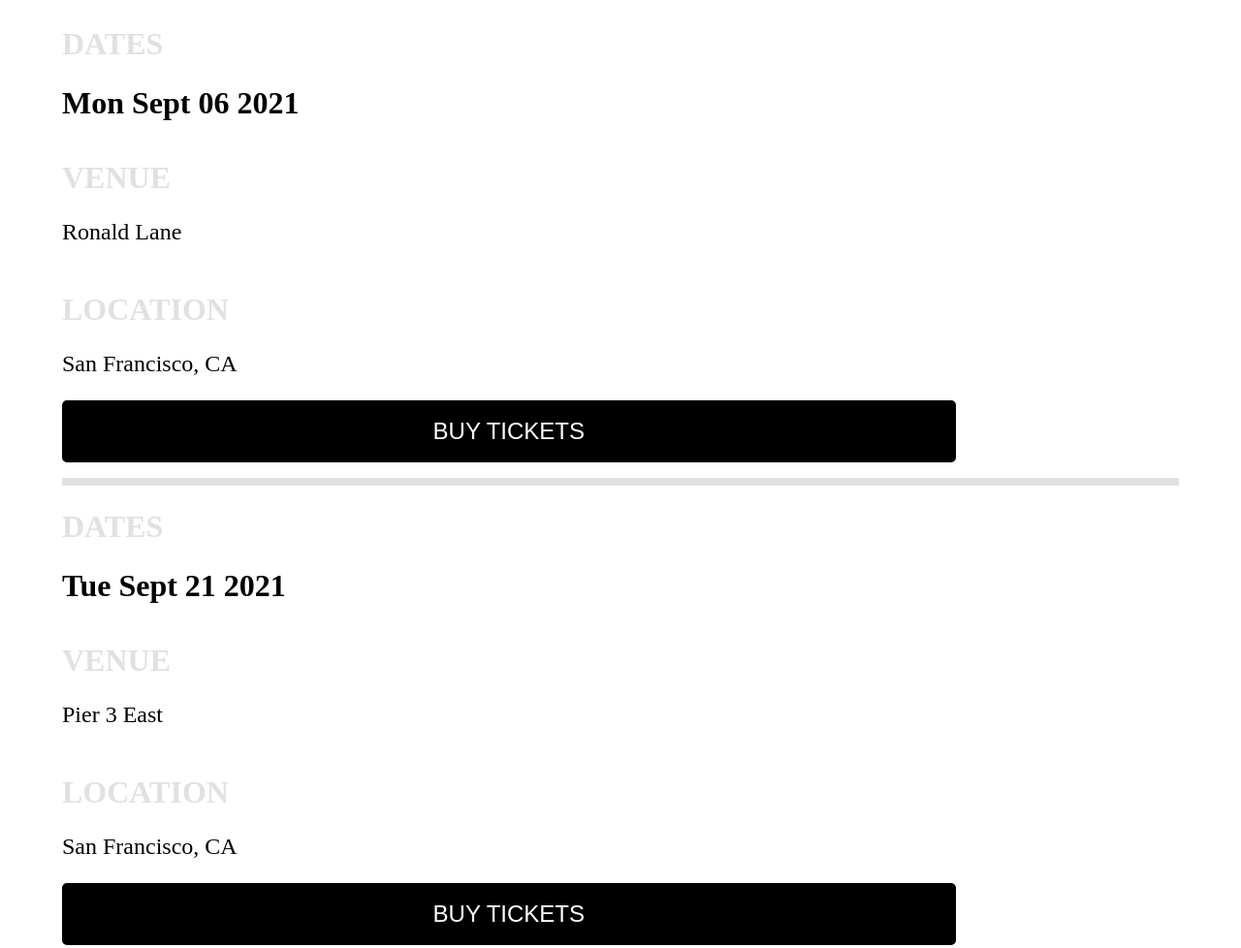
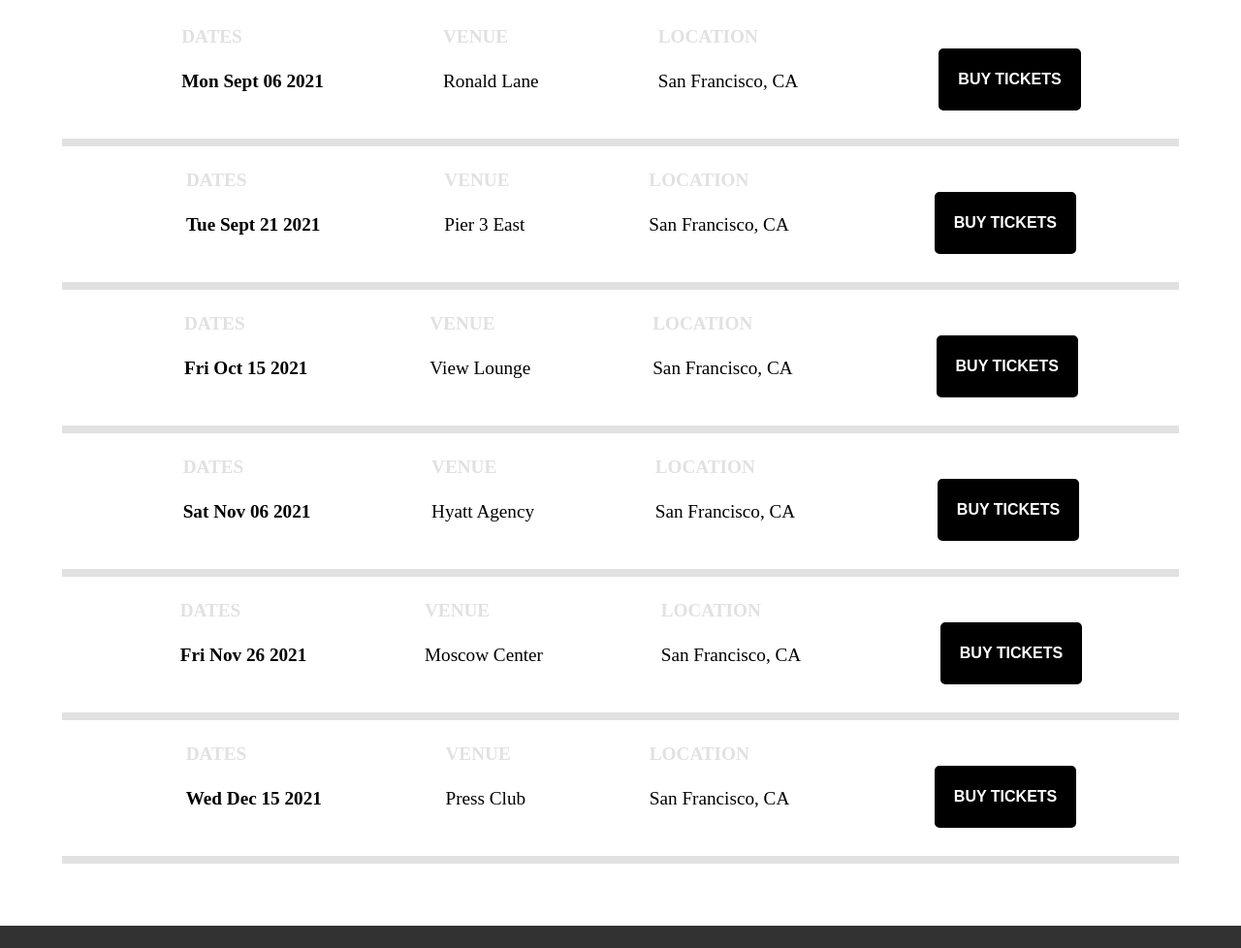
Before and after one commit to TAA-DSA/tasdeed-aziz-bandsite, a plain HTML site: page pages/shows.html in a window 1280 px wide. Shown: the part 818-1796 px from the top of the page at 97% size. Drawn offline with Linux system fonts and the light colour scheme; files whose address does not match are found by name.

Commit message:
table update after final submission

```diff
--- a/pages/shows.html
+++ b/pages/shows.html
@@ -45,72 +45,120 @@
 <section class="ticket__table">
     <h1 class="ticket__header">Shows</h1>
     <div class="ticket__box">
-
+         <div>
             <h2 class= "ticket__table--dates" >DATES</h2>
             <p class="ticket__table--schedule"> Mon Sept 06 2021 </p>
+        </div>
+
+        <div>
             <h2 class= "ticket__table--dates">VENUE</h3>
             <p class="ticket__table--address">Ronald Lane</p>
+        </div>
+        <div>
              <h2 class="ticket__table--dates">LOCATION</h2>
              <p class="ticket__table--address">San Francisco, CA</p>
+        </div>
+        <div>
             <button class="buy__ticket--btn">BUY TICKETS</button>
        </div>
 
+
+    </div>
+
     <div class="ticket__box">
+        <div>
             <h2 class= "ticket__table--dates">DATES</h2>
             <p class="ticket__table--schedule"> Tue Sept 21 2021 </p>
+        </div>
+
+        <div>
             <h2 class= "ticket__table--dates">VENUE</h3>
             <p class="ticket__table--address">Pier 3 East</p>
+        </div>
+        <div>
             <h2 class="ticket__table--dates">LOCATION</h2>
         <p class="ticket__table--address">San Francisco, CA</p>
+        </div>
+        <div>
             <button class="buy__ticket--btn">BUY TICKETS</button>
         </div>
 
+    </div>
+
     <div class="ticket__box">
+        <div>
             <h2 class= "ticket__table--dates" >DATES</h2>
             <p class="ticket__table--schedule"> Fri Oct 15 2021 </p>
+        </div>
+        <div>
             <h2 class= "ticket__table--dates">VENUE</h3>
             <p class="ticket__table--address">View Lounge</p>
+        </div>
+        <div>
             <h2 class="ticket__table--dates">LOCATION</h2>
             <p class="ticket__table--address">San Francisco, CA</p>
+        </div>
+        <div>
             <button class="buy__ticket--btn">BUY TICKETS</button>
         </div>
 
+    </div>
+
+
      <div class="ticket__box">
+         <div>
             <h2 class= "ticket__table--dates" >DATES</h2>
             <p class="ticket__table--schedule"> Sat Nov 06 2021 </p>
+         </div>
+         <div>
             <h2 class= "ticket__table--dates">VENUE</h3>
             <p class="ticket__table--address">Hyatt Agency</p>
+         </div>
+         <div>
             <h2 class="ticket__table--dates">LOCATION</h2>
             <p class="ticket__table--address">San Francisco, CA</p>
+         </div>
+         <div>
+            <button class="buy__ticket--btn">BUY TICKETS</button>
+         </div>
+    </div>
+
+    <div class="ticket__box">
+        <div>
+            <h2 class= "ticket__table--dates" >DATES</h2>
+            <p class="ticket__table--schedule"> Fri Nov 26 2021 </p>
+        </div>
+        <div>
+            <h2 class="ticket__table--dates">VENUE</h3>
+            <p class="ticket__table--address">Moscow Center</p>
+        </div>
+        <div>
+            <h2 class="ticket__table--dates">LOCATION</h2>
+            <p class="ticket__table--address">San Francisco, CA</p>
+        </div>
+        <div>
+            <button class="buy__ticket--btn">BUY TICKETS</button>
+        </div>
+   </div>
+
+    <div class="ticket__box">
+        <div>
+            <h2 class= "ticket__table--dates" >DATES</h2>
+            <p class="ticket__table--schedule"> Wed Dec 15 2021 </p>
+        </div>
+        <div>
+            <h2 class="ticket__table--dates">VENUE</h3>
+            <p class="ticket__table--address">Press Club</p>
+        </div>
+        <div>
+            <h2 class="ticket__table--dates">LOCATION</h2>
+            <p class="ticket__table--address">San Francisco, CA</p>
+        </div>
+        <div>
             <button class="buy__ticket--btn">BUY TICKETS</button>
         </div>
 
-    <div class="ticket__box">
-        <h2 class= "ticket__table--dates" >DATES</h2>
-        <p class="ticket__table--schedule"> Fri Nov 26 2021 </p>
-        <h2 class="ticket__table--dates">VENUE</h3>
-        <p class="ticket__table--address">Moscow Center</p>
-        <h2 class="ticket__table--dates">LOCATION</h2>
-        <p class="ticket__table--address">San Francisco, CA</p>
-        <button class="buy__ticket--btn">BUY TICKETS</button>
     </div>
-
-    <div class="ticket__box">
-        <h2 class= "ticket__table--dates" >DATES</h2>
-        <p class="ticket__table--schedule"> Wed Dec 15 2021 </p>
-        <h2 class="ticket__table--dates">VENUE</h3>
-        <p class="ticket__table--address">Press Club</p>
-        <h2 class="ticket__table--dates">LOCATION</h2>
-        <p class="ticket__table--address">San Francisco, CA</p>
-        <button class="buy__ticket--btn">BUY TICKETS</button>
-    </div>
-
-</section>
-
-<section class="new__table">
-    <h1>Shows</h1>
-    <div id="table"></div>
-
 
 </section>
 
--- a/styles/shows.scss
+++ b/styles/shows.scss
@@ -302,6 +302,50 @@
        padding-right:17rem;
    }
 
+   .buy__ticket--btn{
+     text-align: center;
+     width: 100%;
+     position: relative;
+     top:40%;
+     left:15%;
+     font-weight: 700;
+     font-size: 1rem;
+     padding-left: 1rem;
+     padding-right: 1rem;
+     padding-top: 0.4rem;
+     padding-bottom: 0.3rem;
+
+
+
+}
+    .ticket__box{
+        display: flex;
+        justify-content: space-evenly;
+        font-size: 0.5rem;
+        padding-bottom: 1.5rem;
+    }
+
+    .ticket__table--schedule{
+        display: flex;
+        font-weight: 600;
+        font-size: 1.2rem;
+    }
+
+    .ticket__table--dates{
+        display: inline-block;
+        justify-content: space-evenly;
+        font-size: 1.2rem;
+    }
+
+    .ticket__table--address{
+        display:flex;
+        font-size: 1.2rem;
+    }
+
+
+
+
+
 
 
 
```
Also changed, not shown: index.html (+0 -1 lines), styles/shows.css. Lines whose indentation alone changed are shown as unchanged.
